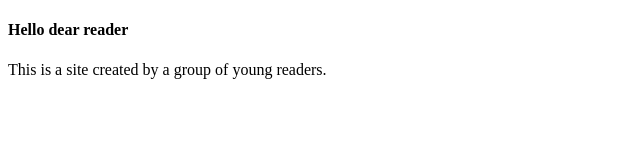
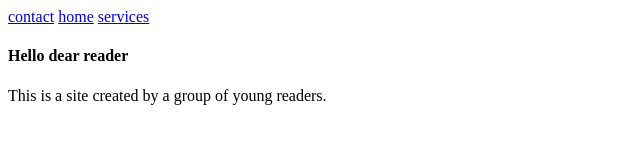
Before and after one commit to nyamburakiarie/portfolio, a plain HTML site: page about.html in a window 1280 px wide. Shown: the whole page, without its empty margins (0-640 px from the left). Drawn offline with Linux system fonts and the light colour scheme.

Commit message:
Update about.html

```diff
--- a/about.html
+++ b/about.html
@@ -6,6 +6,10 @@
 </head>
 <body>
 
+    <a href="contact.html">contact</a>
+    <a href="index.html">home</a>
+    <a href="services.html">services</a>
+
     <h4>Hello dear reader</h4>
     <p>This is a site created by a group of young readers.</p>
 
```
